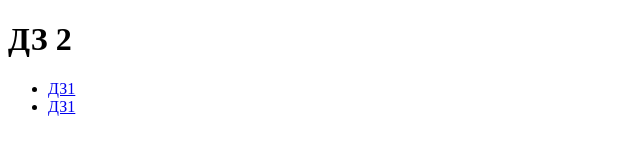
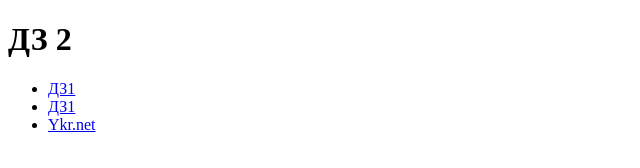
Before and after one commit to UkrAndy/DZ___1, a plain HTML site: page index.html in a window 1280 px wide. Shown: the full height of the page, 0-640 px from the left. Drawn offline with Linux system fonts and the light colour scheme.

Commit message:
Update index.html

```diff
--- a/index.html
+++ b/index.html
@@ -14,6 +14,10 @@
       <li>
         <a href="./task2/index.html">ДЗ1</a>
       </li>
+
+      <li>
+        <a href="https://www.ukr.net/">Ykr.net</a>
+      </li>
     </ul>
   </body>
 </html>
```
